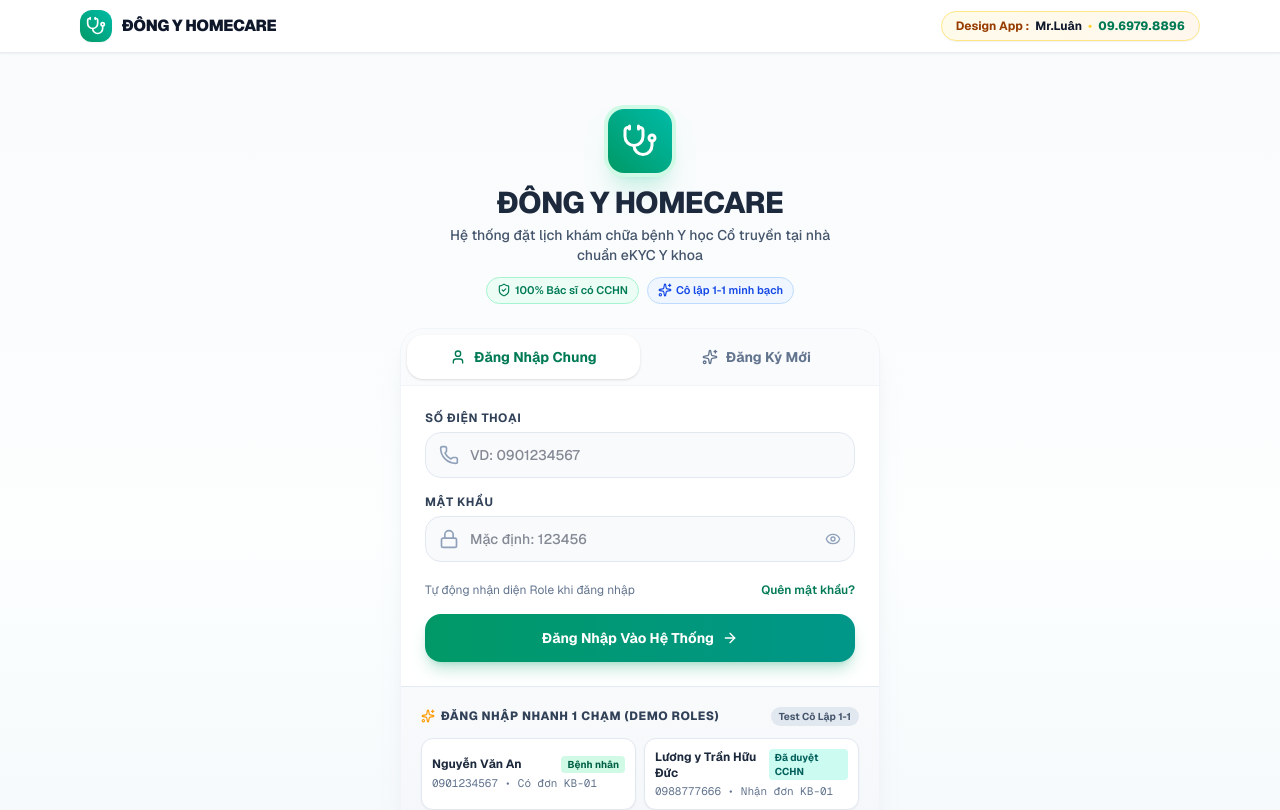
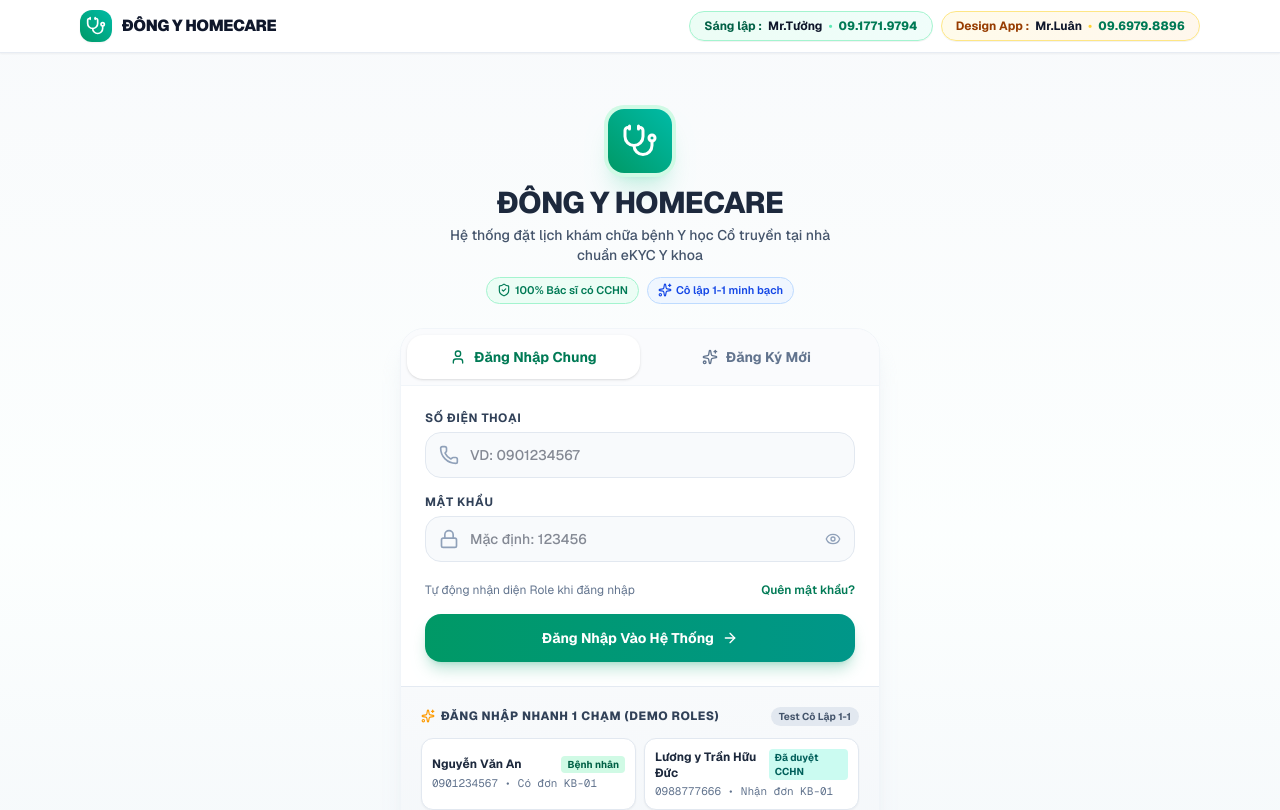
Before and after one commit to luanitnipponham/app-dongy, a Next.js app: page / in a window 1280 px wide. Shown: the top 810 px of the page. Built offline with nearby package versions, Linux system fonts and the light colour scheme; no server answers.

Commit message:
update: add Sang lap Mr.Tuong 09.1771.9794 to header

```diff
--- a/src/app/page.tsx
+++ b/src/app/page.tsx
@@ -730,7 +730,18 @@ export default function Home() {
           {/* Current User Pill & Switcher */}
           {currentUser ? (
             <div className="flex items-center gap-2">
-              <div className="hidden md:flex items-center text-xs font-semibold text-slate-700 bg-amber-50/90 px-3 py-1 rounded-full border border-amber-200/80 shadow-2xs gap-1.5 mr-1">
+              <div className="hidden lg:flex items-center gap-2 mr-1">
+                <div className="flex items-center text-xs font-semibold text-emerald-950 bg-emerald-50 px-3 py-1 rounded-full border border-emerald-200/80 shadow-2xs gap-1.5">
+                  <span className="text-emerald-800 font-bold">Sáng lập:</span>
+                  <span className="text-slate-900 font-bold">Mr.Tưởng</span>
+                  <a
+                    href="tel:0917719794"
+                    className="text-emerald-700 hover:text-emerald-800 font-extrabold tracking-wide hover:underline ml-0.5"
+                  >
+                    09.1771.9794
+                  </a>
+                </div>
+                <div className="flex items-center text-xs font-semibold text-slate-700 bg-amber-50/90 px-3 py-1 rounded-full border border-amber-200/80 shadow-2xs gap-1.5">
                   <span className="text-amber-800 font-bold">Design App:</span>
                   <span className="text-slate-900 font-bold">Mr.Luân</span>
                   <a
@@ -739,6 +750,7 @@ export default function Home() {
                   >
                     09.6979.8896
                   </a>
+                </div>
               </div>
 
               <div className="text-right hidden sm:block">
@@ -790,6 +802,19 @@ export default function Home() {
               </button>
             </div>
           ) : (
+            <div className="flex flex-wrap items-center gap-2">
+              <div className="text-xs font-semibold text-emerald-950 bg-gradient-to-r from-emerald-50 to-teal-50 px-3.5 py-1.5 rounded-full border border-emerald-200 shadow-2xs flex items-center gap-1.5">
+                <span className="text-emerald-800 font-bold">Sáng lập :</span>
+                <span className="text-slate-900 font-bold">Mr.Tưởng</span>
+                <span className="text-emerald-300">•</span>
+                <a
+                  href="tel:0917719794"
+                  className="text-emerald-700 hover:text-emerald-800 font-extrabold tracking-wide hover:underline"
+                >
+                  09.1771.9794
+                </a>
+              </div>
+
               <div className="text-xs font-semibold text-slate-800 bg-gradient-to-r from-amber-50 to-orange-50 px-3.5 py-1.5 rounded-full border border-amber-200 shadow-2xs flex items-center gap-1.5">
                 <span className="text-amber-800 font-bold">Design App :</span>
                 <span className="text-slate-900 font-bold">Mr.Luân</span>
@@ -800,6 +825,7 @@ export default function Home() {
                 >
                   09.6979.8896
                 </a>
+              </div>
             </div>
           )}
         </div>
```
Lines whose indentation alone changed are shown as unchanged.
